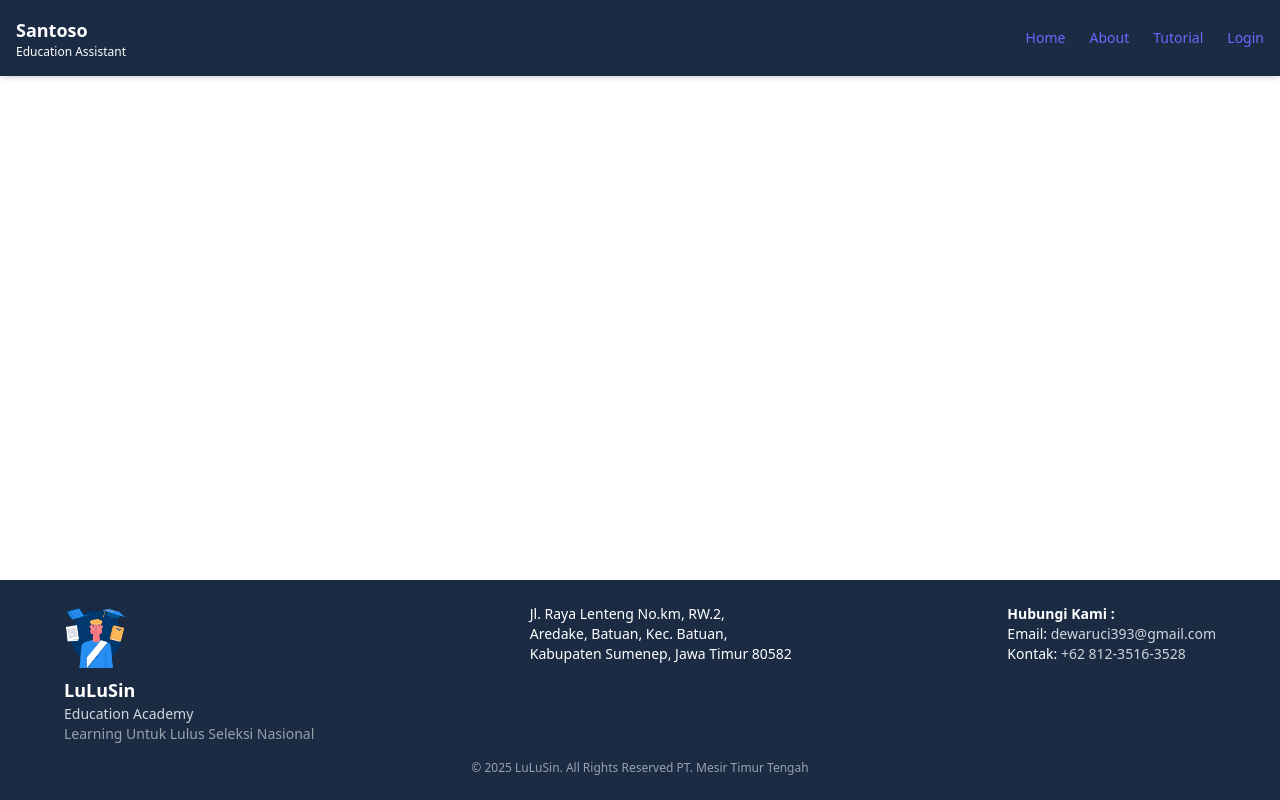
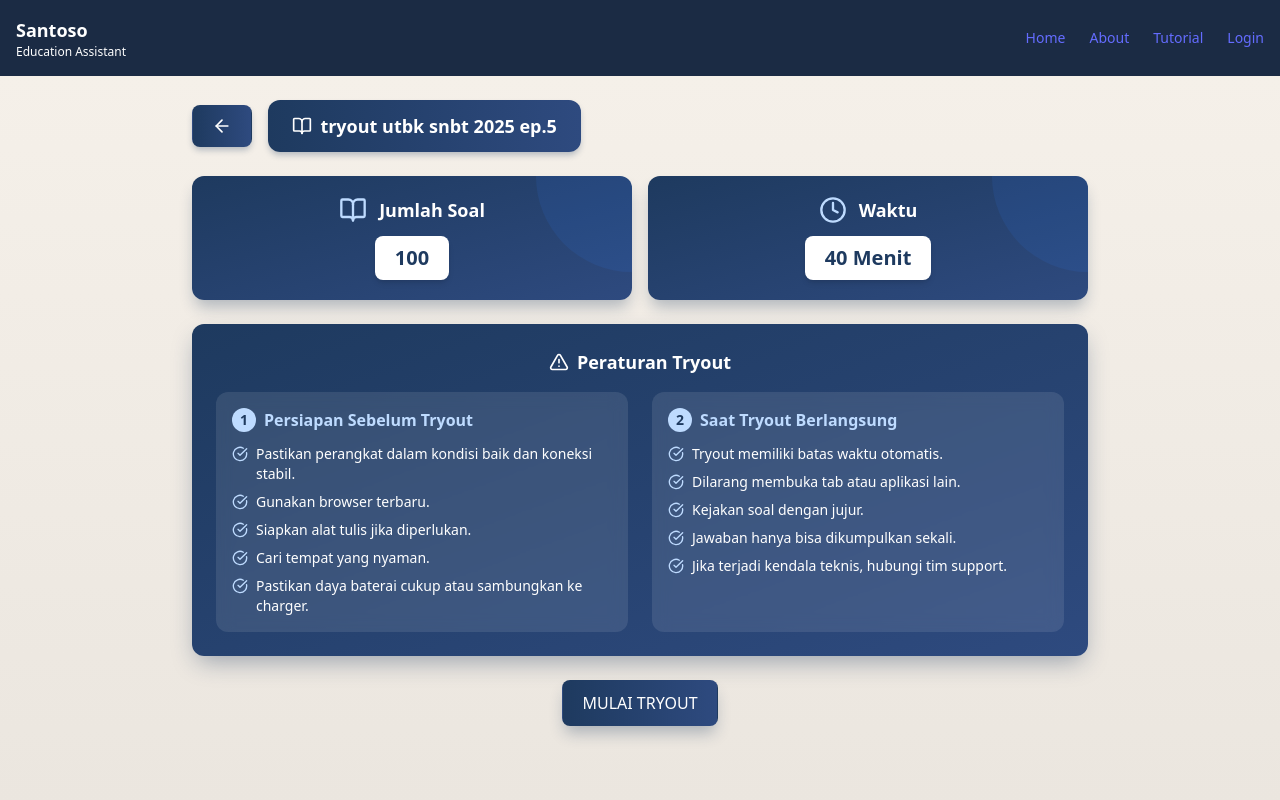
Before and after one commit to mifzalf/LuLuSin-FrontEnd, a React (Vite) app: page /Siswa/Tryout/id/subjek in a window 1280 px wide. Built offline with nearby package versions, Linux system fonts and the light colour scheme.

Commit message:
membuat halaman tryoutdetail untuk siswa

```diff
--- a/src/App.jsx
+++ b/src/App.jsx
@@ -14,6 +14,7 @@ import CreateTryout from "./Pages/Guru/CreateTryout";
 import SiswaDashBoard from "./Pages/Siswa/DashBoard";
 import SiswaLandingPage from "./Pages/Siswa/landingpage";
 import SiswaTryout from "./Pages/Siswa/Tryout";
+import SiswaTryoutDetail from "./Pages/Siswa/Tryoutdetail";
 
 
 function App() {
@@ -84,6 +85,7 @@ function App() {
             <Route path="Siswa/DashBoard" element={<SiswaDashBoard />} />
             <Route path="Siswa/landingpage" element={<SiswaLandingPage />} />
             <Route path="Siswa/Tryout" element={<SiswaTryout />} />
+            <Route path="Siswa/Tryout/id/subjek" element={<SiswaTryoutDetail />} />
           </Routes>
         </Layout>
       } />
--- /dev/null
+++ b/src/Pages/Siswa/TryoutDetail.jsx
@@ -0,0 +1,224 @@
+"use client"
+
+import { motion } from "framer-motion"
+import { ArrowLeft, BookOpen, Clock, AlertTriangle, CheckCircle } from "lucide-react"
+
+export default function SiswaTryoutDetail() {
+  // Animation variants
+  const containerVariants = {
+    hidden: { opacity: 0 },
+    visible: {
+      opacity: 1,
+      transition: {
+        staggerChildren: 0.1,
+        delayChildren: 0.2,
+      },
+    },
+  }
+
+  const itemVariants = {
+    hidden: { y: 20, opacity: 0 },
+    visible: {
+      y: 0,
+      opacity: 1,
+      transition: { type: "spring", stiffness: 100 },
+    },
+  }
+
+  return (
+    <div className="bg-gradient-to-b from-[#F5F0E9] to-[#EAE5DE] flex flex-col items-center p-6 min-h-screen w-screen">
+      <motion.div
+        initial={{ opacity: 0, y: -10 }}
+        animate={{ opacity: 1, y: 0 }}
+        transition={{ duration: 0.5 }}
+        className="w-full max-w-4xl"
+      >
+        <motion.div
+          initial={{ opacity: 0, y: -20 }}
+          animate={{ opacity: 1, y: 0 }}
+          transition={{ delay: 0.2, duration: 0.5 }}
+          className="flex items-center mb-6"
+        >
+          <motion.a href="/Siswa/Tryout" whileHover={{ scale: 1.05 }} whileTap={{ scale: 0.95 }}>
+            <motion.button
+              className="bg-gradient-to-r from-[#1E3A5F] to-[#2E4A7F] text-white p-3 rounded-full mr-4 shadow-md flex items-center justify-center"
+              style={{ boxShadow: "0 4px 6px -1px rgba(30, 58, 95, 0.3)" }}
+            >
+              <ArrowLeft size={20} />
+            </motion.button>
+          </motion.a>
+          <motion.div
+            initial={{ opacity: 0, x: -20 }}
+            animate={{ opacity: 1, x: 0 }}
+            transition={{ delay: 0.3, duration: 0.5 }}
+            className="bg-gradient-to-r from-[#1E3A5F] to-[#2E4A7F] text-white px-6 py-3 rounded-xl text-lg font-semibold shadow-md flex items-center"
+            style={{ boxShadow: "0 4px 6px -1px rgba(30, 58, 95, 0.3)" }}
+          >
+            <BookOpen size={20} className="mr-2" />
+            tryout utbk snbt 2025 ep.5
+          </motion.div>
+        </motion.div>
+
+        <motion.div
+          variants={containerVariants}
+          initial="hidden"
+          animate="visible"
+          className="grid grid-cols-1 md:grid-cols-2 gap-4 mb-6"
+        >
+          <motion.div
+            variants={itemVariants}
+            whileHover={{
+              y: -5,
+              boxShadow: "0 15px 30px -5px rgba(30, 58, 95, 0.4)",
+              transition: { type: "spring", stiffness: 300 },
+            }}
+            className="bg-gradient-to-br from-[#1E3A5F] to-[#2E4A7F] text-white p-5 rounded-xl flex flex-col items-center shadow-lg relative overflow-hidden"
+            style={{ boxShadow: "0 10px 15px -3px rgba(30, 58, 95, 0.3)" }}
+          >
+            <div className="absolute top-0 right-0 w-24 h-24 bg-blue-500 rounded-bl-full opacity-10"></div>
+            <div className="flex items-center gap-3 z-10">
+              <BookOpen size={28} className="text-blue-200" />
+              <p className="text-lg font-semibold">Jumlah Soal</p>
+            </div>
+            <motion.span
+              initial={{ scale: 0.8, opacity: 0 }}
+              animate={{ scale: 1, opacity: 1 }}
+              transition={{ delay: 0.6, duration: 0.5, type: "spring" }}
+              className="mt-3 bg-white text-[#1E3A5F] px-5 py-2 rounded-lg font-bold text-xl shadow-md"
+            >
+              100
+            </motion.span>
+          </motion.div>
+
+          <motion.div
+            variants={itemVariants}
+            whileHover={{
+              y: -5,
+              boxShadow: "0 15px 30px -5px rgba(30, 58, 95, 0.4)",
+              transition: { type: "spring", stiffness: 300 },
+            }}
+            className="bg-gradient-to-br from-[#1E3A5F] to-[#2E4A7F] text-white p-5 rounded-xl flex flex-col items-center shadow-lg relative overflow-hidden"
+            style={{ boxShadow: "0 10px 15px -3px rgba(30, 58, 95, 0.3)" }}
+          >
+            <div className="absolute top-0 right-0 w-24 h-24 bg-blue-500 rounded-bl-full opacity-10"></div>
+            <div className="flex items-center gap-3 z-10">
+              <Clock size={28} className="text-blue-200" />
+              <p className="text-lg font-semibold">Waktu</p>
+            </div>
+            <motion.span
+              initial={{ scale: 0.8, opacity: 0 }}
+              animate={{ scale: 1, opacity: 1 }}
+              transition={{ delay: 0.7, duration: 0.5, type: "spring" }}
+              className="mt-3 bg-white text-[#1E3A5F] px-5 py-2 rounded-lg font-bold text-xl shadow-md"
+            >
+              40 Menit
+            </motion.span>
+          </motion.div>
+        </motion.div>
+
+        <motion.div
+          initial={{ opacity: 0, y: 20 }}
+          animate={{ opacity: 1, y: 0 }}
+          transition={{ delay: 0.5, duration: 0.5 }}
+          className="bg-gradient-to-br from-[#1E3A5F] to-[#2E4A7F] text-white p-6 rounded-xl shadow-lg mb-6"
+          style={{ boxShadow: "0 10px 25px -5px rgba(30, 58, 95, 0.4)" }}
+        >
+          <motion.div
+            initial={{ opacity: 0 }}
+            animate={{ opacity: 1 }}
+            transition={{ delay: 0.6, duration: 0.5 }}
+            className="flex items-center justify-center mb-4"
+          >
+            <AlertTriangle className="mr-2" size={20} />
+            <h3 className="text-lg font-semibold">Peraturan Tryout</h3>
+          </motion.div>
+
+          <motion.div
+            variants={containerVariants}
+            initial="hidden"
+            animate="visible"
+            className="grid grid-cols-1 md:grid-cols-2 gap-6 mt-4"
+          >
+            <motion.div variants={itemVariants} className="bg-white/10 p-4 rounded-xl backdrop-blur-sm">
+              <h4 className="font-semibold text-blue-200 flex items-center mb-3">
+                <span className="bg-blue-200 text-[#1E3A5F] w-6 h-6 rounded-full flex items-center justify-center text-sm font-bold mr-2">
+                  1
+                </span>
+                Persiapan Sebelum Tryout
+              </h4>
+              <ul className="text-sm space-y-2">
+                {[
+                  "Pastikan perangkat dalam kondisi baik dan koneksi stabil.",
+                  "Gunakan browser terbaru.",
+                  "Siapkan alat tulis jika diperlukan.",
+                  "Cari tempat yang nyaman.",
+                  "Pastikan daya baterai cukup atau sambungkan ke charger.",
+                ].map((item, index) => (
+                  <motion.li
+                    key={index}
+                    initial={{ opacity: 0, x: -10 }}
+                    animate={{ opacity: 1, x: 0 }}
+                    transition={{ delay: 0.7 + index * 0.1, duration: 0.3 }}
+                    className="flex items-start"
+                  >
+                    <CheckCircle size={16} className="text-blue-200 mr-2 mt-0.5 shrink-0" />
+                    <span>{item}</span>
+                  </motion.li>
+                ))}
+              </ul>
+            </motion.div>
+
+            <motion.div variants={itemVariants} className="bg-white/10 p-4 rounded-xl backdrop-blur-sm">
+              <h4 className="font-semibold text-blue-200 flex items-center mb-3">
+                <span className="bg-blue-200 text-[#1E3A5F] w-6 h-6 rounded-full flex items-center justify-center text-sm font-bold mr-2">
+                  2
+                </span>
+                Saat Tryout Berlangsung
+              </h4>
+              <ul className="text-sm space-y-2">
+                {[
+                  "Tryout memiliki batas waktu otomatis.",
+                  "Dilarang membuka tab atau aplikasi lain.",
+                  "Kejakan soal dengan jujur.",
+                  "Jawaban hanya bisa dikumpulkan sekali.",
+                  "Jika terjadi kendala teknis, hubungi tim support.",
+                ].map((item, index) => (
+                  <motion.li
+                    key={index}
+                    initial={{ opacity: 0, x: -10 }}
+                    animate={{ opacity: 1, x: 0 }}
+                    transition={{ delay: 0.7 + index * 0.1, duration: 0.3 }}
+                    className="flex items-start"
+                  >
+                    <CheckCircle size={16} className="text-blue-200 mr-2 mt-0.5 shrink-0" />
+                    <span>{item}</span>
+                  </motion.li>
+                ))}
+              </ul>
+            </motion.div>
+          </motion.div>
+        </motion.div>
+
+        <motion.div
+          initial={{ opacity: 0, y: 20 }}
+          animate={{ opacity: 1, y: 0 }}
+          transition={{ delay: 0.8, duration: 0.5 }}
+          className="flex justify-center mt-6"
+        >
+          <motion.button
+            whileHover={{
+              scale: 1.05,
+              boxShadow: "0 15px 30px -5px rgba(30, 58, 95, 0.4)",
+            }}
+            whileTap={{ scale: 0.95 }}
+            transition={{ type: "spring", stiffness: 400, damping: 10 }}
+            className="bg-gradient-to-r from-[#1E3A5F] to-[#2E4A7F] text-white px-8 py-3 rounded-xl text-lg font-semibold shadow-lg"
+            style={{ boxShadow: "0 10px 15px -3px rgba(30, 58, 95, 0.3)" }}
+          >
+            MULAI TRYOUT
+          </motion.button>
+        </motion.div>
+      </motion.div>
+    </div>
+  )
+}
```
